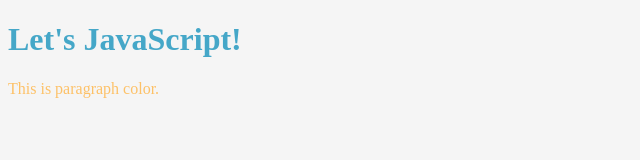
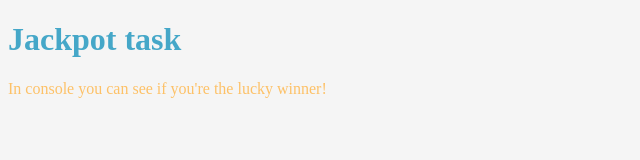
Before and after one commit to AkselinKoodit/Jackpot, a plain HTML site: page index.html in a window 1280 px wide. Shown: the whole page, without its empty margins (0-640 px from the left). Drawn offline with Linux system fonts and the light colour scheme.

Commit message:
Index update

```diff
--- a/index.html
+++ b/index.html
@@ -7,8 +7,8 @@
     <link rel="stylesheet" href="styles.css">
 </head>
 <body>
-    <h1>Let's JavaScript!</h1>
-    <p>This is paragraph color.</p>
+    <h1>Jackpot task</h1>
+    <p>In console you can see if you're the lucky winner!</p>
     <script src="scripts.js"></script>
 </body>
 </html>
```
